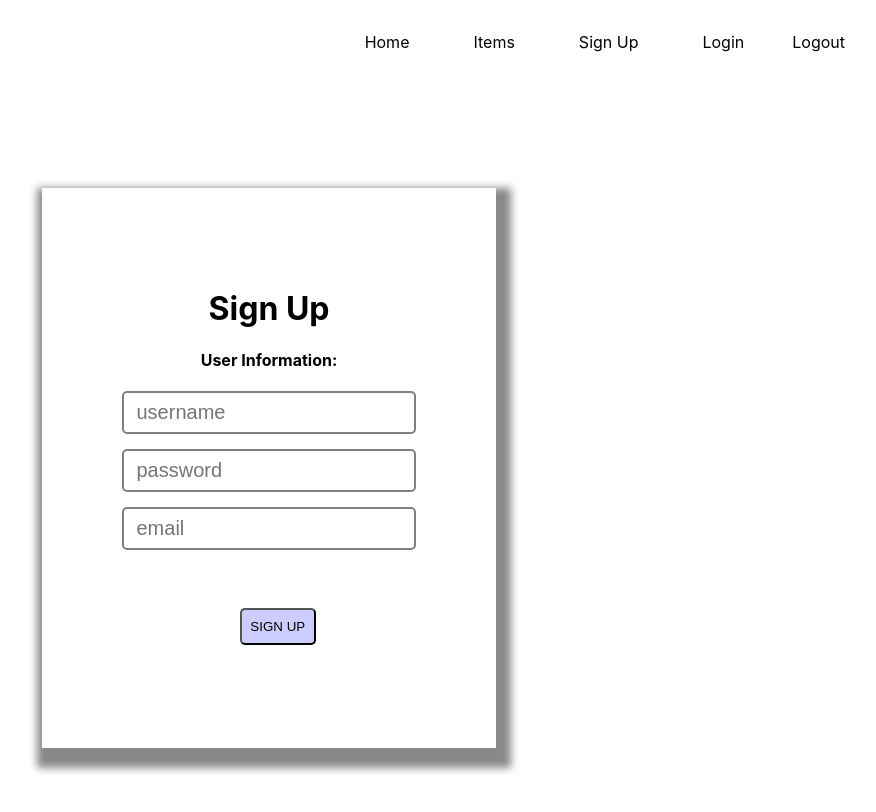
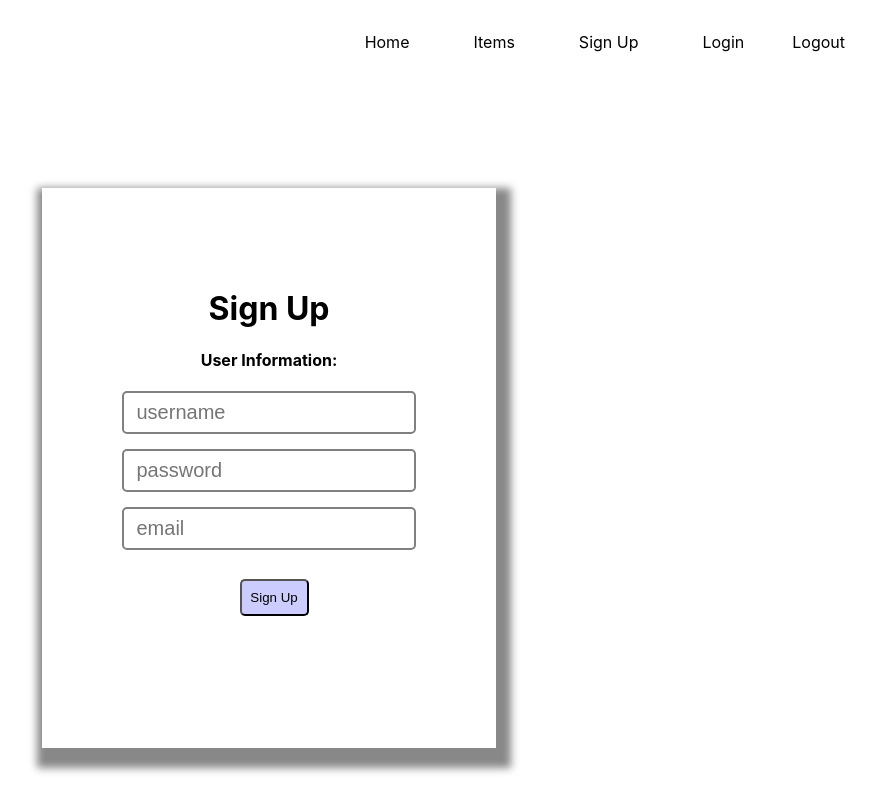
Before and after one commit to Build-Week-African-Marketplace-02/front-end, a React (Create React App) app in the folder african-marketplace/: page /signup in a window 1280 px wide. Shown: the top 812 px of the page, without its empty margins (371-1247 px from the left). Built offline with nearby package versions, Linux system fonts and the light colour scheme.

Commit message:
edited the styling

```diff
--- a/african-marketplace/src/components/Login.js
+++ b/african-marketplace/src/components/Login.js
@@ -10,7 +10,6 @@ const StyledLogin = styled.div`
 display:flex;
 justify-content:center;
 align-items:center;
-border:5px solid black;
 height:100vh;
 
 button{
--- a/african-marketplace/src/components/Signup.js
+++ b/african-marketplace/src/components/Signup.js
@@ -32,11 +32,10 @@ button{
   }
 
   #signup-btn{
-        margin-top:20%;
+    padding:3%;
+    margin-top:10%;
     margin-left:40%;
-        padding:3%;
   }
-
 
   input, textarea:focus {
     border: 5px solid #555;
@@ -193,7 +192,7 @@ export default function Signup() {
             />
         </div>
         <button id="signup-btn" disabled={disabled}>
-            SIGN UP
+            Sign Up
           </button>
       </form>
       {/* {users.map((user, index) => {
```
Lines whose indentation alone changed are shown as unchanged.
